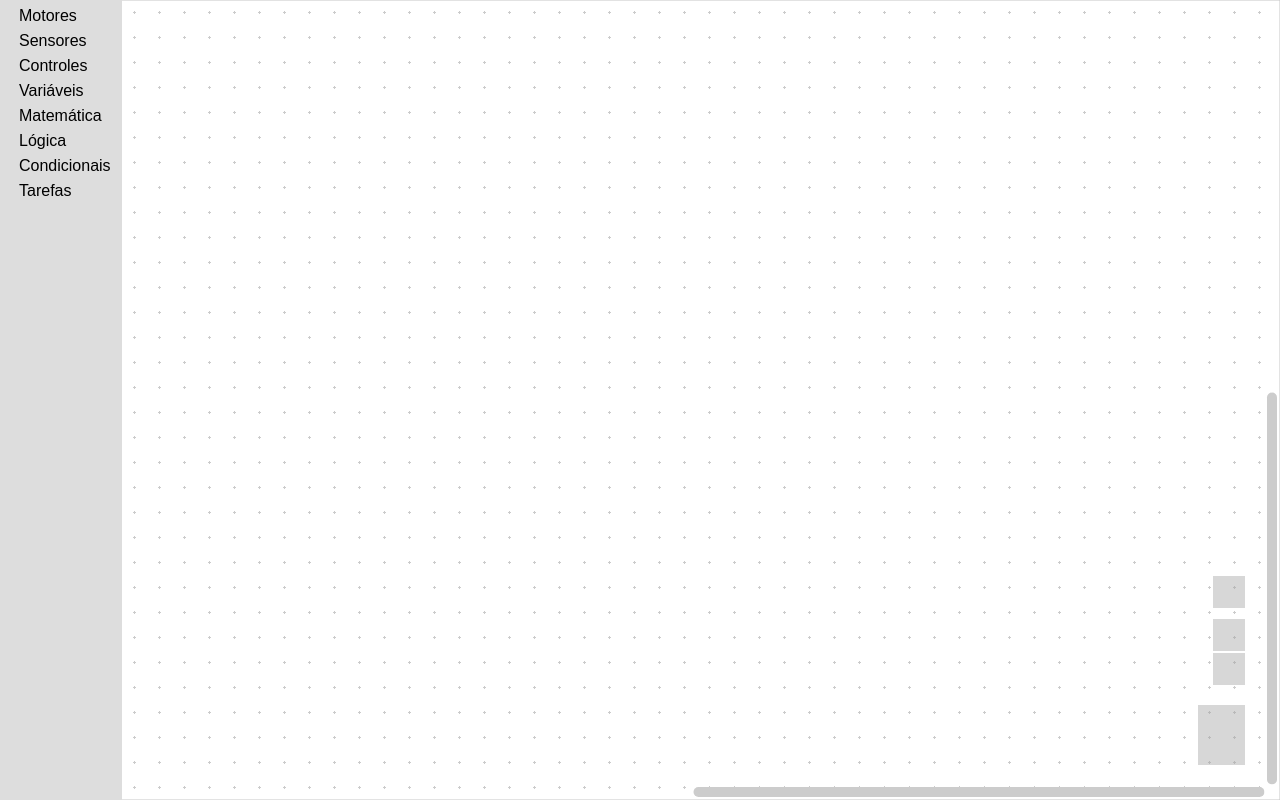
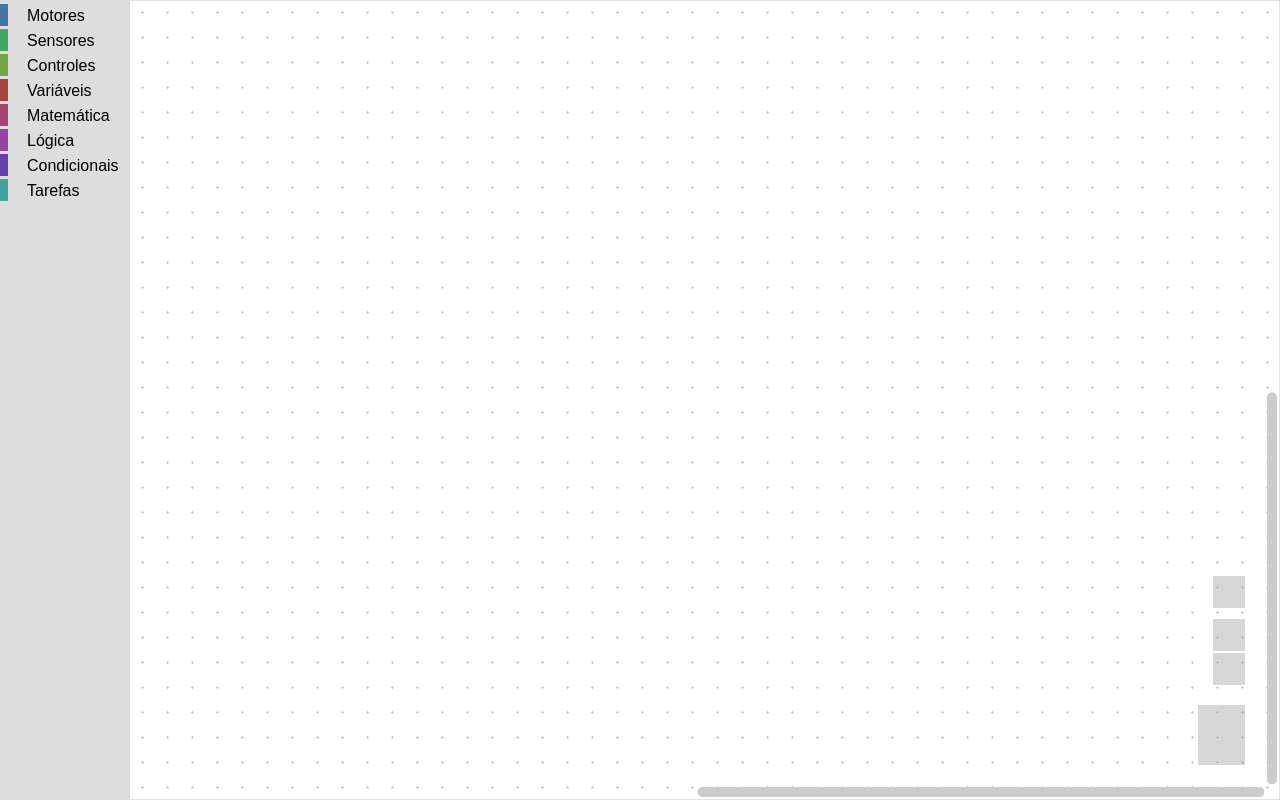
Before and after one commit to dr03ramos/RoboBlocos, a plain HTML site: page Blockly/index.html in a window 1280 px wide. Drawn offline with Linux system fonts and the light colour scheme; grey boxes are pictures that could not be loaded.

Commit message:
fix: corrigindo validações dos blocos Blockly

```diff
--- a/Blockly/custom/nqc-blocks.js
+++ b/Blockly/custom/nqc-blocks.js
@@ -465,7 +465,7 @@ Blockly.Blocks['nqc_percentual'] = {
             .appendField(new Blockly.FieldNumber(50, 0, 100), "NUM")
             .appendField("%");
         this.setOutput(true, "Percent");
-        this.setColour(330);
+        this.setColour(210);
         this.setTooltip("Um valor percentual entre 0 e 100");
     }
 };
@@ -487,6 +487,8 @@ Blockly.Blocks['nqc_operacao_matematica'] = {
         this.setOutput(true, "Number");
         this.setColour(330);
         this.setTooltip("Operação matemática entre dois valores");
+        this.getInput("A").connection.setShadowDom(Blockly.utils.xml.textToDom('<shadow type="nqc_numero"><field name="NUM">0</field></shadow>'));
+        this.getInput("B").connection.setShadowDom(Blockly.utils.xml.textToDom('<shadow type="nqc_numero"><field name="NUM">0</field></shadow>'));
     }
 };
 
@@ -511,6 +513,8 @@ Blockly.Blocks['nqc_comparacao'] = {
         this.setOutput(true, "Boolean");
         this.setColour(290);
         this.setTooltip("Comparação entre dois valores");
+        this.getInput("A").connection.setShadowDom(Blockly.utils.xml.textToDom('<shadow type="nqc_numero"><field name="NUM">0</field></shadow>'));
+        this.getInput("B").connection.setShadowDom(Blockly.utils.xml.textToDom('<shadow type="nqc_numero"><field name="NUM">0</field></shadow>'));
     }
 };
 
@@ -626,11 +630,11 @@ Blockly.Blocks['nqc_tarefa_principal'] = {
             var firstBlock = mainTaskBlocks[0];
             if (this.id !== firstBlock.id) {
                 this.setWarningText('Apenas um bloco de "tarefa principal" é permitido no projeto. Remova este bloco.');
-                this.setEnabled(false);
+                this.disabled = true;
             }
         } else {
             this.setWarningText(null);
-            this.setEnabled(true);
+            this.disabled = false;
         }
     }
 };
@@ -658,6 +662,7 @@ Blockly.Blocks['nqc_tarefa_nomeada'] = {
         var currentName = this.getFieldValue('NOME');
         if (!currentName || currentName.trim() === '') {
             this.setWarningText('O nome da tarefa não pode estar vazio.');
+            this.disabled = true;
             return;
         }
 
@@ -675,11 +680,13 @@ Blockly.Blocks['nqc_tarefa_nomeada'] = {
             }
         }
 
-        // Se houver duplicatas, avisar o usuário
+        // Se houver duplicatas, impedir o uso
         if (duplicates.length > 0) {
             this.setWarningText('Já existe uma tarefa com o nome "' + currentName + '". Escolha um nome diferente.');
+            this.disabled = true;
         } else {
             this.setWarningText(null);
+            this.disabled = false;
         }
     }
 };
--- a/Blockly/index.html
+++ b/Blockly/index.html
@@ -151,7 +151,7 @@
          * Atualiza a toolbox dinamicamente com base nos blocos no workspace
          */
         function updateDynamicToolbox() {
-            console.log('[updateDynamicToolbox] Atualizando toolbox...');
+            console.log('[updateDynamicToolbox] Iniciando atualização da toolbox...');
 
             // Coletar todas as tarefas nomeadas
             var taskBlocks = workspace.getBlocksByType('nqc_tarefa_nomeada', false);
@@ -183,15 +183,11 @@
                 taskNameIndex++;
             }
 
-            console.log('[updateDynamicToolbox] Tarefas encontradas:', tasks);
-            console.log('[updateDynamicToolbox] Variáveis encontradas:', variables);
-            console.log('[updateDynamicToolbox] Nome sugerido para nova tarefa:', suggestedTaskName);
-
             // Criar XML da toolbox dinamicamente
             var toolboxXml = '<xml id="toolbox">';
 
             // Categoria Motores
-            toolboxXml += '<category name="Motores" colour="%{BKY_LISTS_HUE}">';
+            toolboxXml += '<category name="Motores" colour="210">';
             toolboxXml += '<block type="nqc_ligar_motor"></block>';
             toolboxXml += '<block type="nqc_ligar_motor_com_potencia">';
             toolboxXml += '<value name="POTENCIA"><shadow type="nqc_percentual"><field name="NUM">100</field></shadow></value>';
@@ -205,7 +201,7 @@
             toolboxXml += '</category>';
 
             // Categoria Sensores
-            toolboxXml += '<category name="Sensores" colour="%{BKY_TEXTS_HUE}">';
+            toolboxXml += '<category name="Sensores" colour="140">';
             toolboxXml += '<block type="nqc_define_sensor_toque"></block>';
             toolboxXml += '<block type="nqc_define_sensor_luz"></block>';
             toolboxXml += '<block type="nqc_define_sensor_rotacao"></block>';
@@ -217,7 +213,7 @@
             toolboxXml += '</category>';
 
             // Categoria Controles
-            toolboxXml += '<category name="Controles" colour="%{BKY_LOOPS_HUE}">';
+            toolboxXml += '<category name="Controles" colour="90">';
             toolboxXml += '<block type="nqc_espera_segundos">';
             toolboxXml += '<value name="SECONDS"><shadow type="nqc_numero"><field name="NUM">1</field></shadow></value>';
             toolboxXml += '</block>';
@@ -230,7 +226,7 @@
             toolboxXml += '</category>';
 
             // Categoria Variáveis (DINÂMICA)
-            toolboxXml += '<category name="Variáveis" colour="%{BKY_VARIABLES_HUE}">';
+            toolboxXml += '<category name="Variáveis" colour="0">';
             toolboxXml += '<block type="nqc_variavel_recebe"></block>';
             if (variables.length == 0) {
                 toolboxXml += '<block type="nqc_valor_variavel"><field name="VAR">x</field></block>';
@@ -245,27 +241,33 @@
             toolboxXml += '</category>';
 
             // Categoria Matemática
-            toolboxXml += '<category name="Matemática" colour="%{BKY_MATH_HUE}">';
+            toolboxXml += '<category name="Matemática" colour="330">';
             toolboxXml += '<block type="nqc_numero"><field name="NUM">0</field></block>';
-            toolboxXml += '<block type="nqc_operacao_matematica"></block>';
+            toolboxXml += '<block type="nqc_operacao_matematica">';
+            toolboxXml += '<value name="A"><shadow type="nqc_numero"><field name="NUM">0</field></shadow></value>';
+            toolboxXml += '<value name="B"><shadow type="nqc_numero"><field name="NUM">0</field></shadow></value>';
+            toolboxXml += '</block>';
             toolboxXml += '</category>';
 
             // Categoria Lógica
-            toolboxXml += '<category name="Lógica" colour="%{BKY_LOGIC_HUE}">';
-            toolboxXml += '<block type="nqc_comparacao"></block>';
+            toolboxXml += '<category name="Lógica" colour="290">';
+            toolboxXml += '<block type="nqc_comparacao">';
+            toolboxXml += '<value name="A"><shadow type="nqc_numero"><field name="NUM">0</field></shadow></value>';
+            toolboxXml += '<value name="B"><shadow type="nqc_numero"><field name="NUM">0</field></shadow></value>';
+            toolboxXml += '</block>';
             toolboxXml += '<block type="nqc_operacao_logica"></block>';
             toolboxXml += '<block type="nqc_contrario"></block>';
             toolboxXml += '<block type="nqc_booleano"></block>';
             toolboxXml += '</category>';
 
             // Categoria Condicionais
-            toolboxXml += '<category name="Condicionais" colour="%{BKY_COLOUR_HUE}">';
+            toolboxXml += '<category name="Condicionais" colour="260">';
             toolboxXml += '<block type="nqc_se_faca"></block>';
             toolboxXml += '<block type="nqc_se_faca_senao"></block>';
             toolboxXml += '</category>';
 
             // Categoria Tarefas (DINÂMICA)
-            toolboxXml += '<category name="Tarefas" colour="%{BKY_PROCEDURES_HUE}">';
+            toolboxXml += '<category name="Tarefas" colour="170">';
             toolboxXml += '<block type="nqc_tarefa_principal"></block>';
             // Bloco "tarefa nomeada" com nome sugerido único
             toolboxXml += '<block type="nqc_tarefa_nomeada"><field name="NOME">' + suggestedTaskName + '</field></block>';
```
